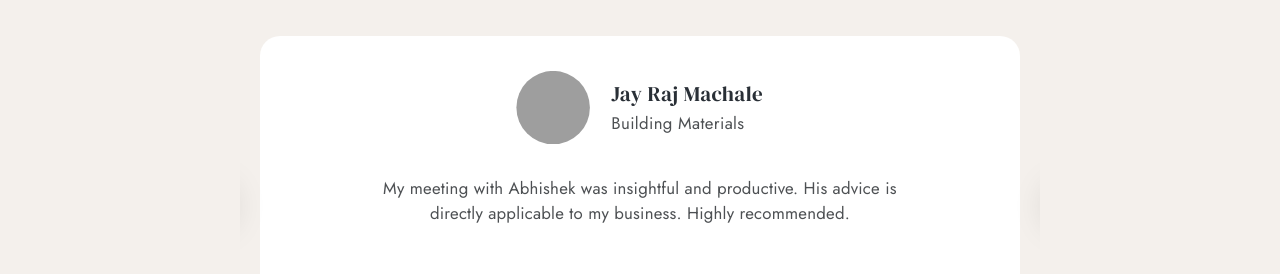
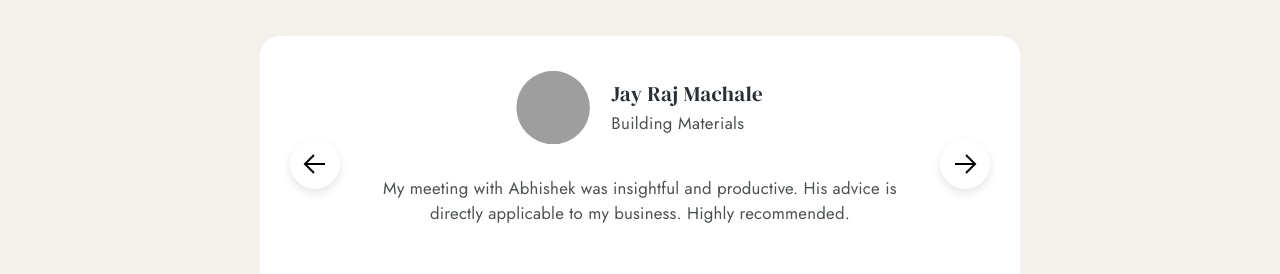
Before and after one commit to Arindam2002/Alter_Sppace, a Next.js app: page / in a window 1280 px wide. Shown: the part 2900-3174 px from the top of the page. Built offline with nearby package versions, Linux system fonts and the light colour scheme; grey boxes are pictures that could not be loaded.

Commit message:
fixed controls

```diff
--- a/src/components/Testimonial/TestimonialCard.scss
+++ b/src/components/Testimonial/TestimonialCard.scss
@@ -40,39 +40,53 @@
 
   .controls {
     position: absolute;
-    width: calc(100% - 20px);
-    left: 10px;
+    top: 50%;
+    left: 0;
+    right: 0;
+    // transform: translateY(-50%);
     display: flex;
     justify-content: space-between;
     align-items: center;
-    top: 60%;
+    padding: 0 10px;
+    z-index: 10;
     pointer-events: none;
 
     @media (min-width: 768px) {
-      width: calc(100% + 100px);
-      left: -50px;
+      padding: 0 50px;
     }
 
     button {
-      background: transparent;
+      background-color: white;
       border: none;
+      border-radius: 50%;
+      width: 40px;
+      height: 40px;
+      display: flex;
+      align-items: center;
+      justify-content: center;
       cursor: pointer;
-      font-size: 18px;
-      color: #292f36;
-      background-color: #fff;
-      padding: 8px;
-      border-radius: 50%;
-      box-shadow: 0px 4px 35px 0px rgba(0, 0, 0, 0.15);
+      box-shadow: 0px 4px 10px rgba(0, 0, 0, 0.1);
       pointer-events: auto;
-      transition: transform 0.3s ease;
+      transition: transform 0.3s ease, background-color 0.3s ease;
 
       &:hover {
         transform: scale(1.1);
+        background-color: #f0f0f0;
+      }
+
+      svg {
+        width: 20px;
+        height: 20px;
       }
 
       @media (min-width: 768px) {
-        font-size: 24px;
-        padding: 10px;
+        width: 50px;
+        height: 50px;
+
+        svg {
+          width: 24px;
+          height: 24px;
+        }
       }
     }
   }
--- a/src/components/Testimonial/Testimonials.jsx
+++ b/src/components/Testimonial/Testimonials.jsx
@@ -110,10 +110,10 @@ const Testimonials = ({ testimonials }) => {
         </div>
       </div>
       <div className="controls">
-        <button onClick={prevTestimonial}>
+        <button onClick={prevTestimonial} aria-label="Previous testimonial">
           <GrLinkPrevious />
         </button>
-        <button onClick={nextTestimonial}>
+        <button onClick={nextTestimonial} aria-label="Next testimonial">
           <GrLinkNext />
         </button>
       </div>
```
